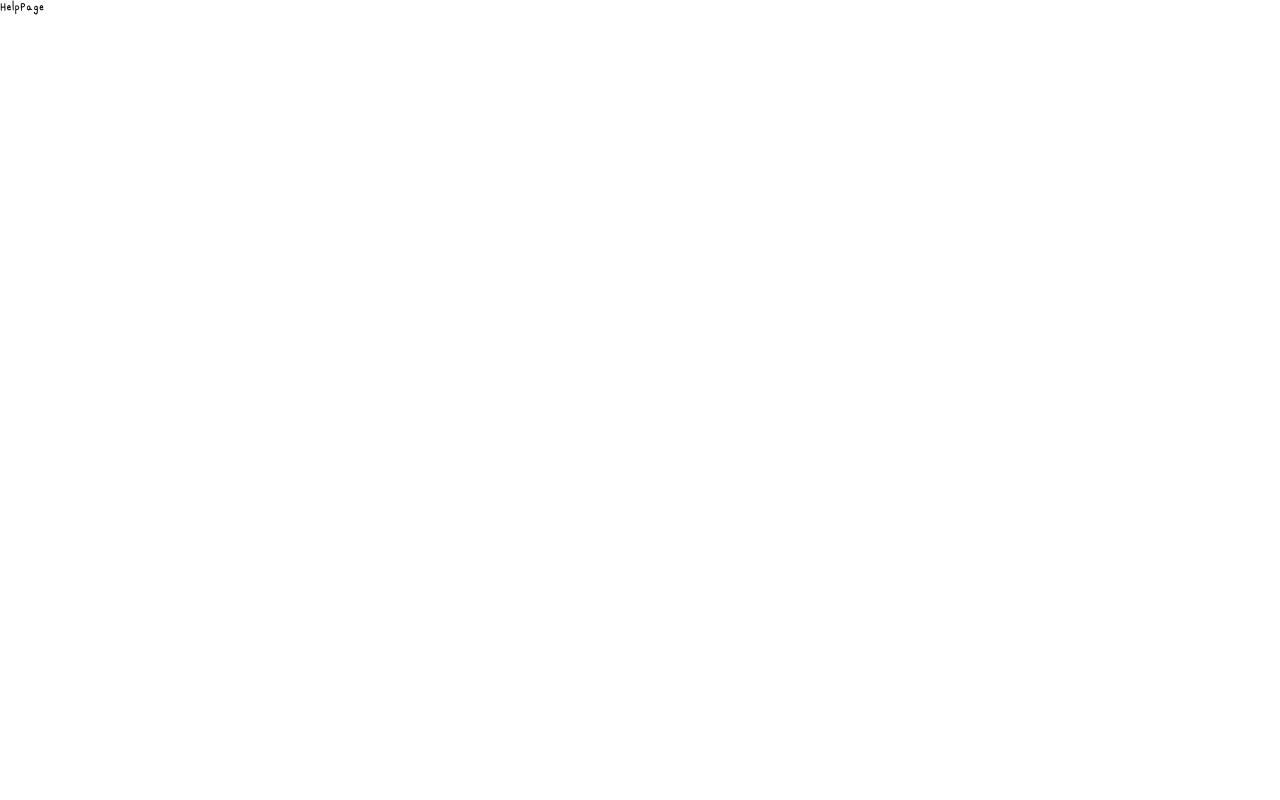
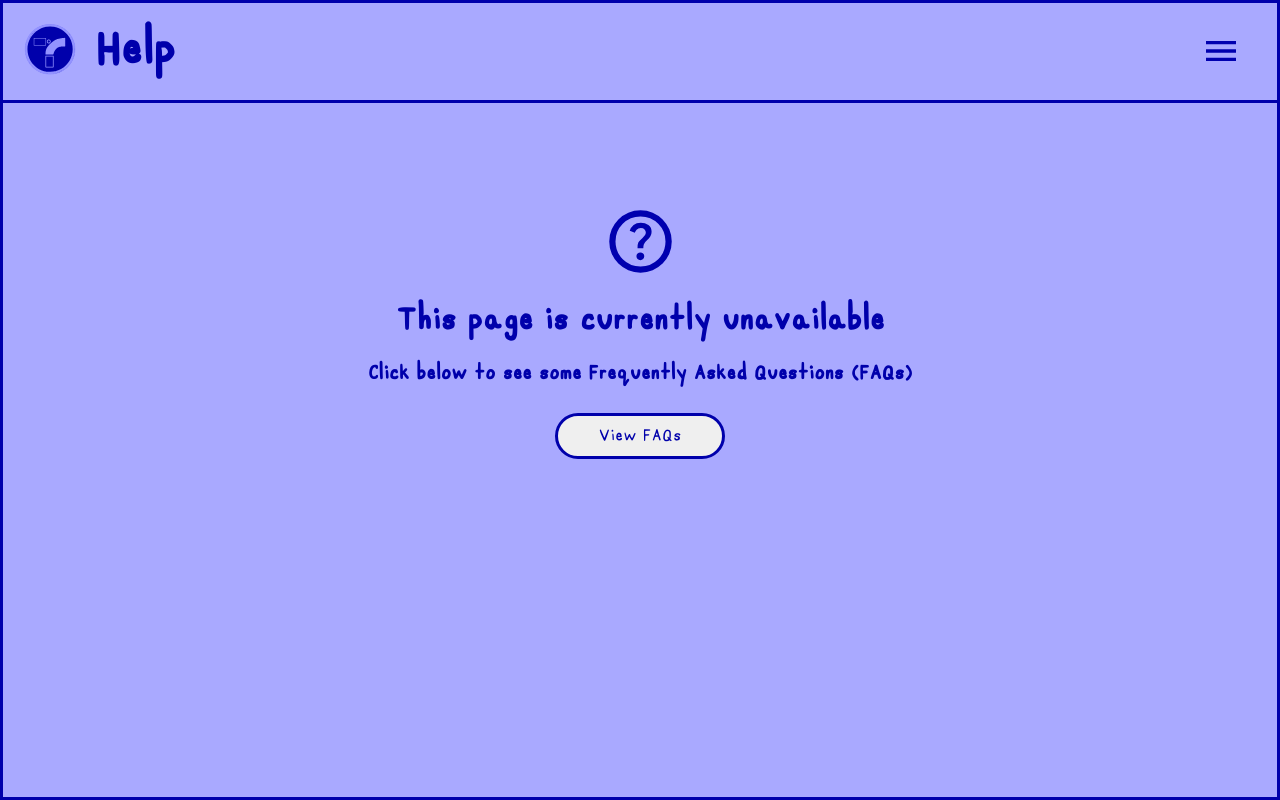
Before and after one commit to wglickman33/Tori, a React (Vite) app: page /help in a window 1280 px wide. Built offline with nearby package versions, Linux system fonts and the light colour scheme.

Commit message:
remove excess styling in tags page that should not have been there, create help page with styling, add a new route in App.jsx for FAQPage and create the page folder and jsx/scss files

```diff
--- a/src/App.jsx
+++ b/src/App.jsx
@@ -8,6 +8,7 @@ import SearchPage from "./pages/SearchPage/SearchPage";
 import TagsPage from "./pages/TagsPage/TagsPage";
 import HelpPage from "./pages/HelpPage/HelpPage";
 import SettingsPage from "./pages/SettingsPage/SettingsPage";
+import FAQPage from "./pages/FAQPage/FAQPage";
 import NotFoundPage from "./pages/NotFoundPage/NotFoundPage";
 
 function App() {
@@ -24,6 +25,7 @@ function App() {
         <Route path="/tags" element={<TagsPage />} />
         <Route path="/help" element={<HelpPage />} />
         <Route path="/settings" element={<SettingsPage />} />
+        <Route path="/faqs" element={<FAQPage />} />
         <Route path="*" element={<NotFoundPage />} />
       </Routes>
     </BrowserRouter>
--- /dev/null
+++ b/src/pages/FAQPage/FAQPage.jsx
@@ -0,0 +1,7 @@
+import "./FAQPage.scss";
+
+const FAQPage = () => {
+  return <div>FAQPage</div>;
+};
+
+export default FAQPage;
--- a/src/pages/HelpPage/HelpPage.jsx
+++ b/src/pages/HelpPage/HelpPage.jsx
@@ -1,7 +1,67 @@
+import { useState } from "react";
+import { Link } from "react-router-dom";
+import Button from "../../components/Button/Button";
+import SlidingMenu from "../../components/SlidingMenu/SlidingMenu";
 import "./HelpPage.scss";
 
 const HelpPage = () => {
-  return <div>HelpPage</div>;
+  const [isMenuOpen, setIsMenuOpen] = useState(false);
+
+  const toggleMenu = () => {
+    setIsMenuOpen(!isMenuOpen);
+  };
+
+  return (
+    <main className="help-page">
+      <section className="help-page__header-content">
+        <div className="help-page__header-container">
+          <div className="help-page__logo-container">
+            <img
+              className="logo help-page__logo"
+              src="../../../src/assets/logos/tori-logo.svg"
+              alt="Tori Logo"
+            />
+          </div>
+          <h1 className="help-page__header">Help</h1>
+        </div>
+        <div className="help-page__menu">
+          <Button
+            className="button--menu help-page__menu-button"
+            onClick={toggleMenu}
+          >
+            <img
+              className="help-page__menu-icon icon"
+              src="../../../src/assets/icons/menu.svg"
+              alt="Menu Icon"
+            />
+          </Button>
+        </div>
+      </section>
+      <div className="help-page__body-content">
+        <div className="help-page__icon-container">
+          <img
+            className="help-page__icon icon"
+            src="../../../src/assets/icons/help.svg"
+            alt="Help Icon"
+          />
+        </div>
+        <div className="help-page__body">
+          <h2 className="help-page__body-title">
+            This page is currently unavailable
+          </h2>
+          <h3 className="help-page__body-text">
+            Click below to see some Frequently Asked Questions (FAQs)
+          </h3>
+        </div>
+        <div className="help-page__button-container">
+          <Button to="/faqs" className="help-page__button button--faqs">
+            View FAQs
+          </Button>
+        </div>
+      </div>
+      <SlidingMenu isMenuOpen={isMenuOpen} toggleMenu={toggleMenu} />
+    </main>
+  );
 };
 
 export default HelpPage;
--- a/src/pages/HelpPage/HelpPage.scss
+++ b/src/pages/HelpPage/HelpPage.scss
@@ -0,0 +1,99 @@
+@use "../../styles/partials/variables" as *;
+
+.help-page {
+    color: $darkBlue;
+    background-color: $powderBlue;
+    height: 100vh;
+    border: 3px solid $darkBlue;
+
+    &__header-content {
+        display: flex;
+        justify-content: space-between;
+        padding: 1rem;
+        border-bottom: 3px solid $darkBlue;
+    }
+
+    &__header-container {
+        display: flex;
+        align-items: center;
+        gap: 0.75rem;
+    }
+
+    &__header {
+        font-size: 4rem;
+        padding-left: 2rem;
+        margin-left: 2rem;
+    }
+
+    &__logo-container {
+        max-height: 40px;
+        max-width: 40px;
+        position: relative;
+    }
+
+    &__logo {
+        position: absolute;
+        width: 140px;
+        height: 140px;
+        left: -40px;
+        top: -50px;
+    }
+
+    &__menu {
+        padding-right: 1.25rem;
+        padding-top: 0.25rem;
+    }
+
+    &__menu-icon {
+        width: 40px;
+        height: 40px;
+    }
+
+    &__body-content {
+        display: flex;
+        flex-direction: column;
+        justify-content: center;
+        align-items: center;
+        height: 57vh;
+    }
+
+    &__icon-container {
+        margin-bottom: 1rem;
+    }
+
+    &__icon {
+        width: 75px;
+        height: 75px;
+    }
+
+    &__body {
+        margin-bottom: 1rem;
+        text-align: center;
+    }
+
+    &__body-title {
+        margin-bottom: 1rem;
+        font-size: 2.75rem;
+    }
+
+    &__body-text {
+        font-size: 1.75rem;
+    }
+
+    &__button-container {
+        min-width: 170px;
+        margin-top: 0.5rem;
+    }
+
+    &__button {
+        width: 100%;
+        border: 3px solid $darkBlue;
+        color: $darkBlue;
+
+        &:hover {
+            color: $lightCream;
+            background-color: $darkBlue;
+            cursor: pointer;
+        }
+    }
+}
--- a/src/pages/TagsPage/TagsPage.scss
+++ b/src/pages/TagsPage/TagsPage.scss
@@ -112,11 +112,3 @@
         border-radius: 2rem;
     }
 }
-
-.card1, .card3 {
-    background-color: $lightCream;
-}
-
-.card2, .card4 {
-    background-color: $paleBlue;
-}
```
Also changed, not shown: src/pages/FAQPage/FAQPage.scss (added).
